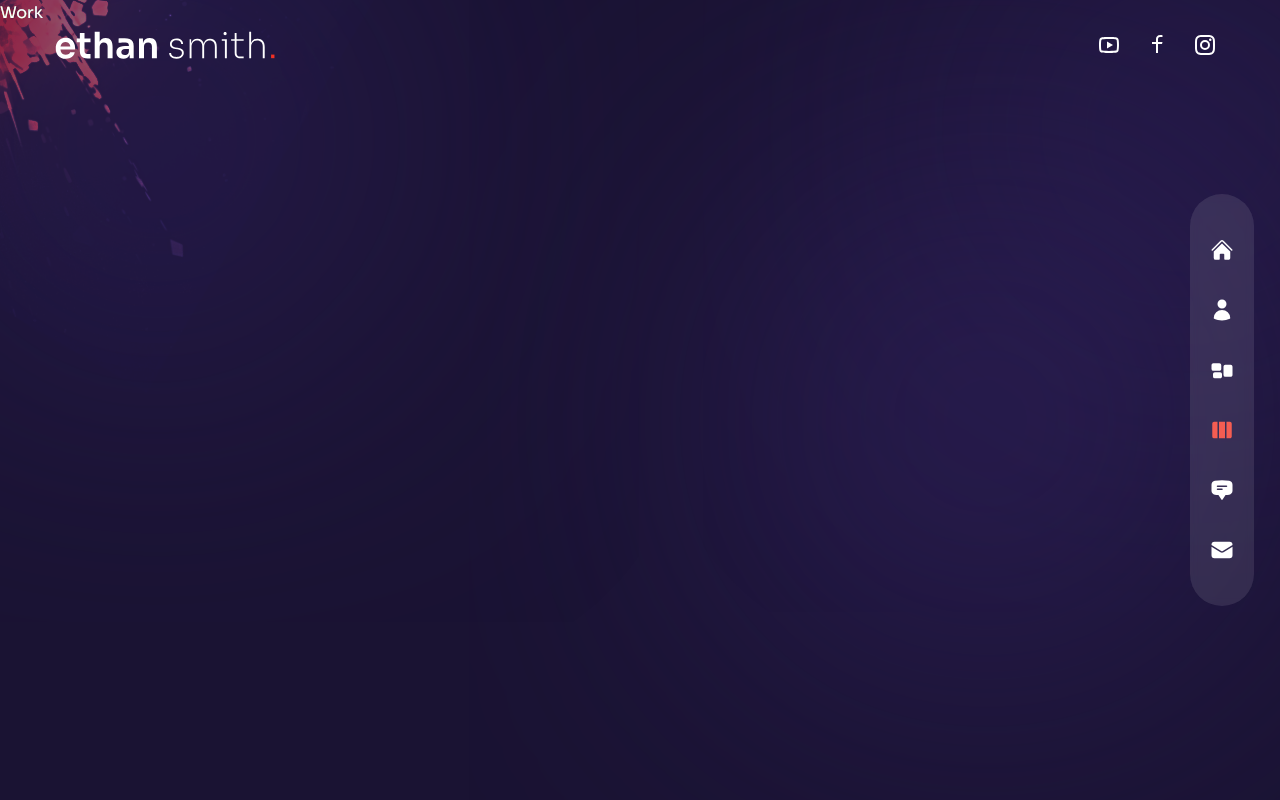
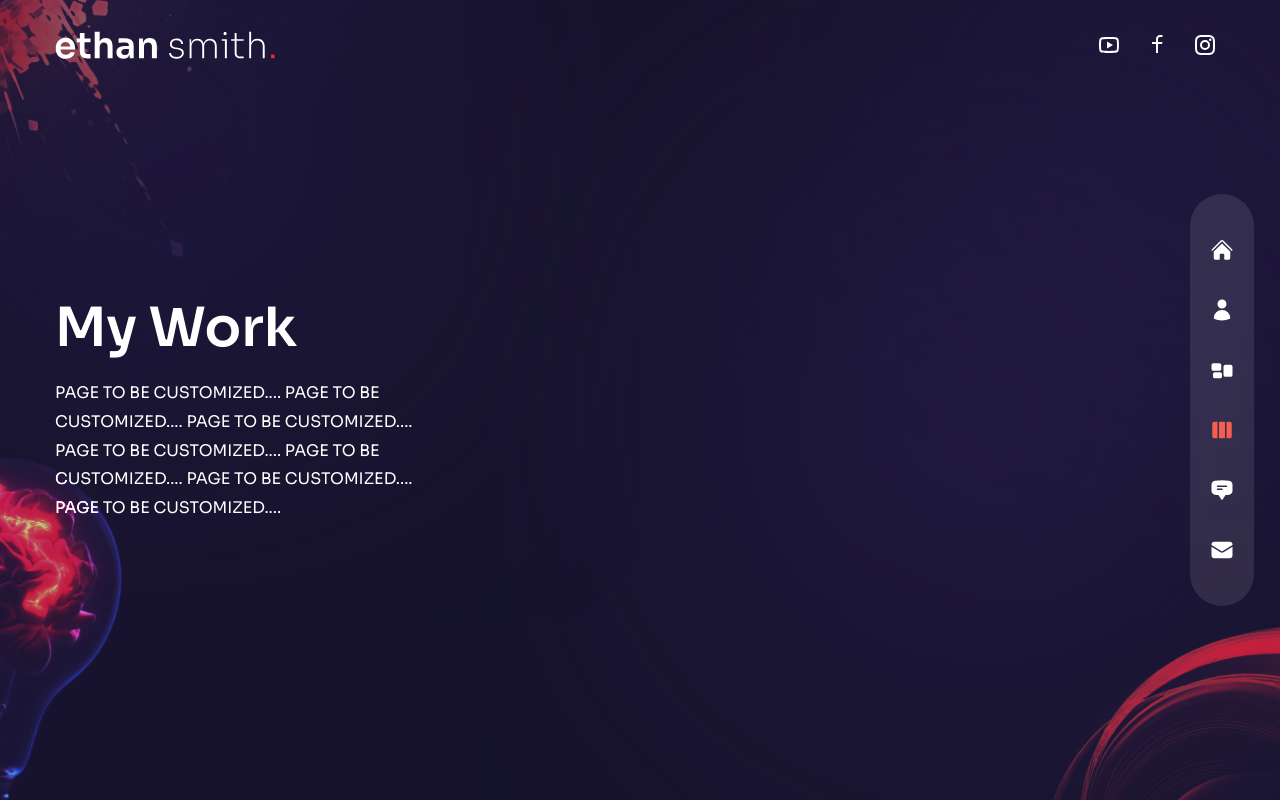
Before and after one commit to Predrag-Jandric/NextJS-Tailwind-portfolio-example, a Next.js app: page /work in a window 1280 px wide. Built offline with nearby package versions, Linux system fonts and the light colour scheme.

Commit message:
WORK page in progress

```diff
--- a/components/WorkSlider.js
+++ b/components/WorkSlider.js
@@ -1,5 +1,5 @@
 // data
-const workSlides = {
+const workSlider = {
   slides: [
     {
       images: [
@@ -44,8 +44,60 @@
   ],
 };
 
+import { Swiper, SwiperSlide } from 'swiper/react'
+
+// swiper styles
+import 'swiper/css'
+import 'swiper/css/free-mode'
+import 'swiper/css/pagination'
+
+import { Pagination } from "swiper";
+import { BsArrowRight } from 'react-icons/bs'
+
 const WorkSlider = () => {
-  return <div>Work Slider</div>;
+  return (
+    <Swiper
+      spaceBetween={10}
+      pagination={{
+        clickable: true,
+      }}
+      modules={[Pagination]}
+      className="h-[280px] sm:h-[480px]"
+    >
+      {
+        workSlider.slides.map((slide, index) => {
+          return (
+            <SwiperSlide key={index}>
+              <div className='grid grid-cols-2 grid-rows-2 gap-4 cursor-pointer'>
+                {slide.images.map((image, index) => {
+                  return (
+                    <div className='relative rounded-lg overflow-hidden flex items-center justify-center group'>
+                      <div className='flex items-center justify-center relative overflow-hidden'>
+                        {/* image */}
+                        <Image src={image.path} width={500} height={300} alt='image missing' />
+                        {/* overlay gradient */}
+                        <div className='absolute inset-0 bg-gradient-to-l from-transparent via-[#e838cc] to-[#4a22bd] opacity-0 group-hover:opacity-80 transition-all duration-700'></div>
+                        {/* title */}
+                        <div className='absolute bottom-0 translate-y-full group-hover:-translate-y-10'>
+                          <div>
+                            {/* title part 1 */}
+                            <div>title part 1</div>
+                            {/* title part 2 */}
+                            <div>title part 2</div>
+                             {/* icon */}
+                             <div>icons</div>
+                          </div>
+                        </div>
+                      </div>
+                    </div>
+                  )
+                })}
+              </div>
+            </SwiperSlide>
+          )
+        })}
+    </Swiper>
+  )
 };
 
 export default WorkSlider;
--- a/pages/work/index.js
+++ b/pages/work/index.js
@@ -1,5 +1,32 @@
+import {
+  RxCrop,
+  RxPencil2,
+  RxDesktop,
+  RxReader,
+  RxRocket,
+} from "react-icons/rx";
+import Bulb from "../../components/Bulb";
+import Circles from "../../components/Circles"
+import { motion } from "framer-motion";
+import {fadeIn} from "../../variants"
+
+
 const Work = () => {
-  return <div>Work</div>;
-};
+  return (
+    <div className="h-full bg-primary/30 py-36 flex items-center">
+      <Circles />
+      <motion.div variants={fadeIn('right', 0.2)} initial="hidden" animate="show" exit="hidden" className="container mx-auto">
+        <div className="flex flex-col xl:flex-row gap-x-8">
+          {/* text */}
+          <div className="text-center flex xl:w-[30vw] flex-col lg:text-left mb-4 xl:mb-0">
+            <h2 className="h2 xl:mt-8">My Work</h2>
+            <p className="mb-4 max-w-[400px] mx-auto lg:mx-0">PAGE TO BE CUSTOMIZED.... PAGE TO BE CUSTOMIZED.... PAGE TO BE CUSTOMIZED.... PAGE TO BE CUSTOMIZED.... PAGE TO BE CUSTOMIZED.... PAGE TO BE CUSTOMIZED.... PAGE TO BE CUSTOMIZED....</p>
+          </div>
+        </div>
+      </motion.div>
+      <Bulb/>
+    </div>
+  )
+}
 
 export default Work;
```
